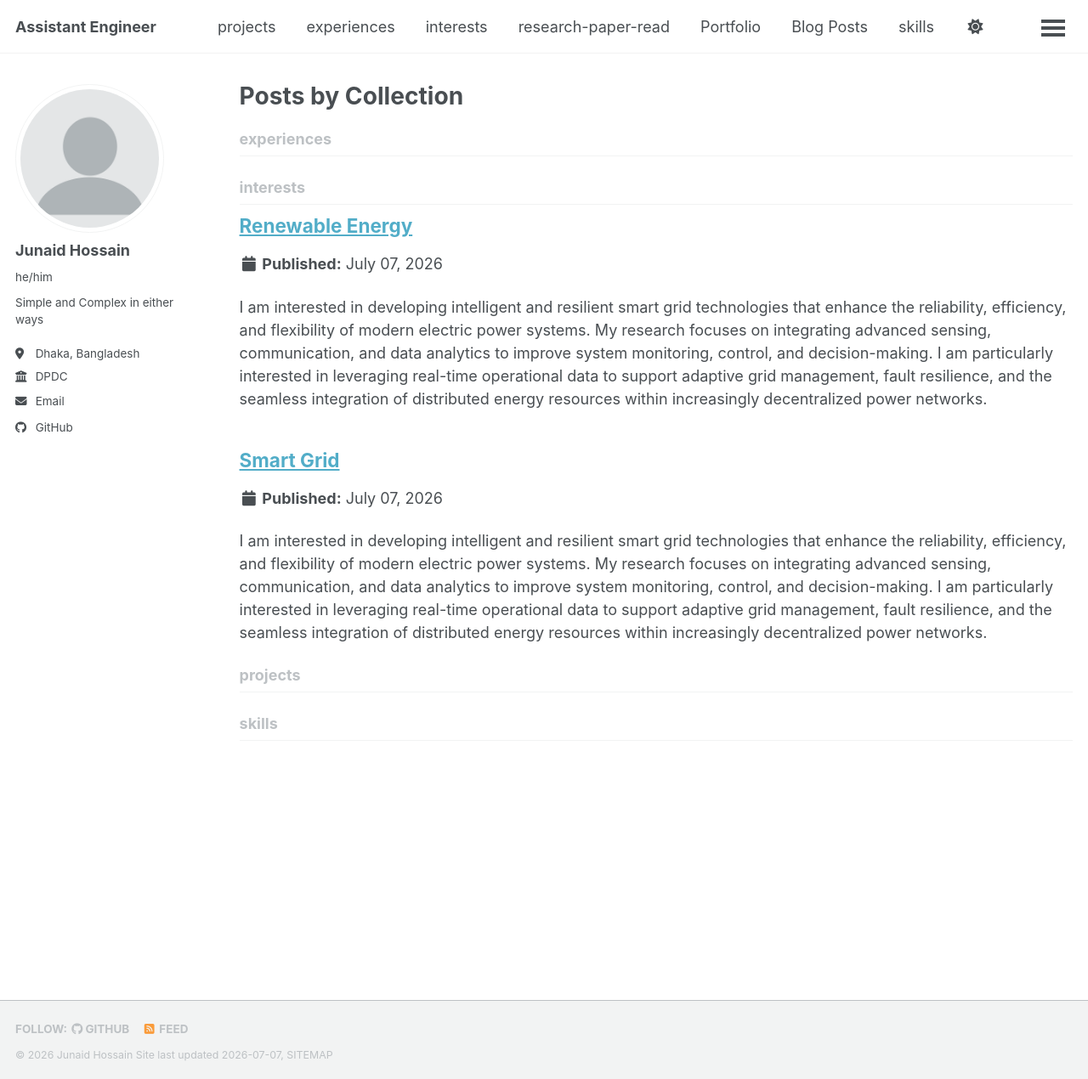
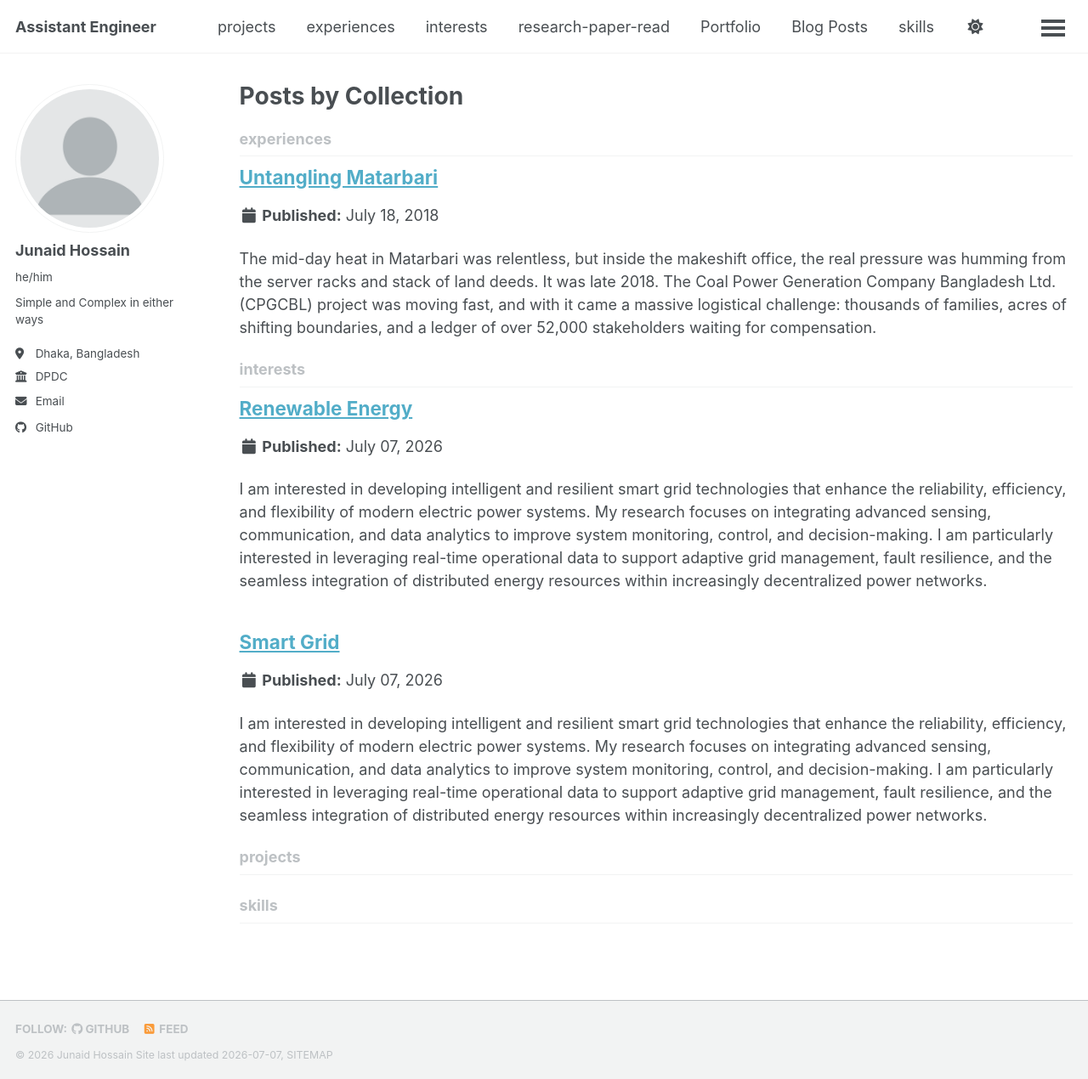
Before and after one commit to aspiringstudent-ctrl/aspiringstudent-ctrl.github.io, a Jekyll site: the page built from _pages/collection-archive.html, in a window 1280 px wide and 1270 px high. Shown: the whole window at 85% size. Built offline with Jekyll 4.4.1, drawn with Linux system fonts in a browser that asks for light colours; a style sheet for code colours, icons or effects is not loaded; a file with an impossible date is left out.

Commit message:
Update cpgcbl.md

```diff
--- a/_experiences/cpgcbl.md
+++ b/_experiences/cpgcbl.md
@@ -3,7 +3,7 @@ title: "Untangling Matarbari"
 collection: experience
 type: "experience"
 permalink: /experiences/cpgcbl
-date: 2018-2019
+date: 2018-07-18
 location: "Matarbari, Coxs-bazar"
 ---
 The mid-day heat in Matarbari was relentless, but inside the makeshift office, the real pressure was humming from the server racks and stack of land deeds. It was late 2018. The Coal Power Generation Company Bangladesh Ltd. (CPGCBL) project was moving fast, and with it came a massive logistical challenge: thousands of families, acres of shifting boundaries, and a ledger of over 52,000 stakeholders waiting for compensation.
```
